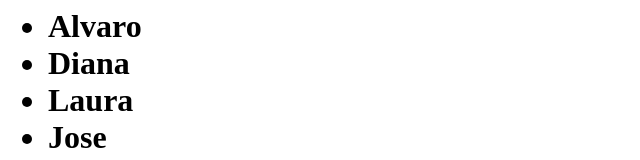
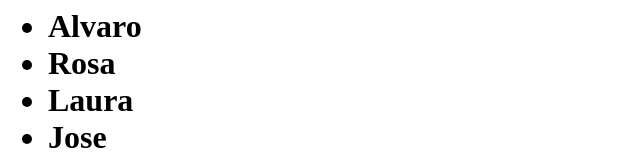
Before and after one commit to dianazavalaA/react-mqe6kr, a React (Create React App) app: page / in a window 1280 px wide. Shown: the top 160 px of the page, without its empty margins (0-640 px from the left). Built offline with nearby package versions, Linux system fonts and the light colour scheme.

Commit message:
1 file modified

```diff
--- a/src/index.js
+++ b/src/index.js
@@ -3,7 +3,7 @@ import { render } from 'react-dom';
 
 const nombres = [
   'Alvaro',
-  'Diana',
+  'Rosa',
   'Laura',
   'Jose'
 ]
@@ -19,7 +19,7 @@ function getNombres(){
 
 const Nombres = () =>{
   return <ul> {
-      nombres.map (nombre => <li> {nombre} </li>)
+      nombres.map ( (nombre,index) => <li key ={index}>{nombre} </li>)
     } </ul>
 }
 
```
